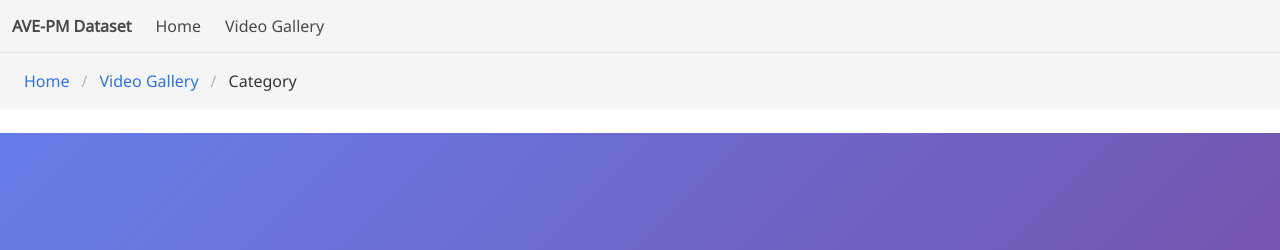
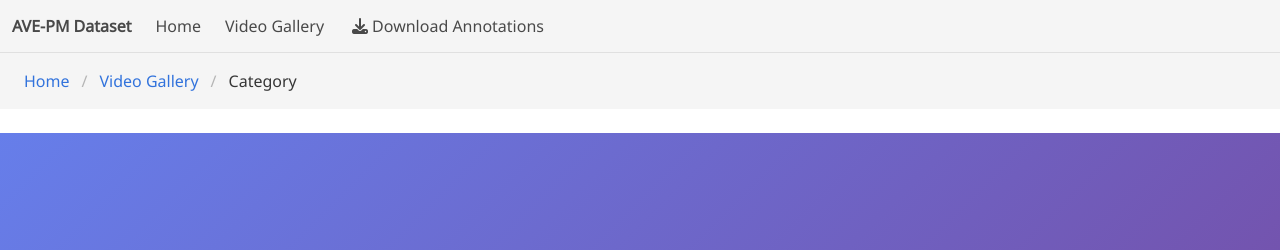
Before and after one commit to dzdydx/ave-pm-homepage, a plain HTML site: page category.html in a window 1280 px wide. Shown: the top 250 px of the page. Drawn offline with nearby package versions, Linux system fonts and the light colour scheme; a web font is replaced by a local one.

Commit message:
add annotations

```diff
--- a/category.html
+++ b/category.html
@@ -35,6 +35,12 @@
           </a>
           <a class="navbar-item" href="gallery.html">
             Video Gallery
+          </a>
+          <a class="navbar-item" href="static/annotations.zip" download>
+            <span class="icon">
+              <i class="fas fa-download"></i>
+            </span>
+            <span>Download Annotations</span>
           </a>
         </div>
       </div>
```
Also changed, not shown: gallery.html (+6 -0 lines), index.html (+6 -0 lines), 1 other file.
